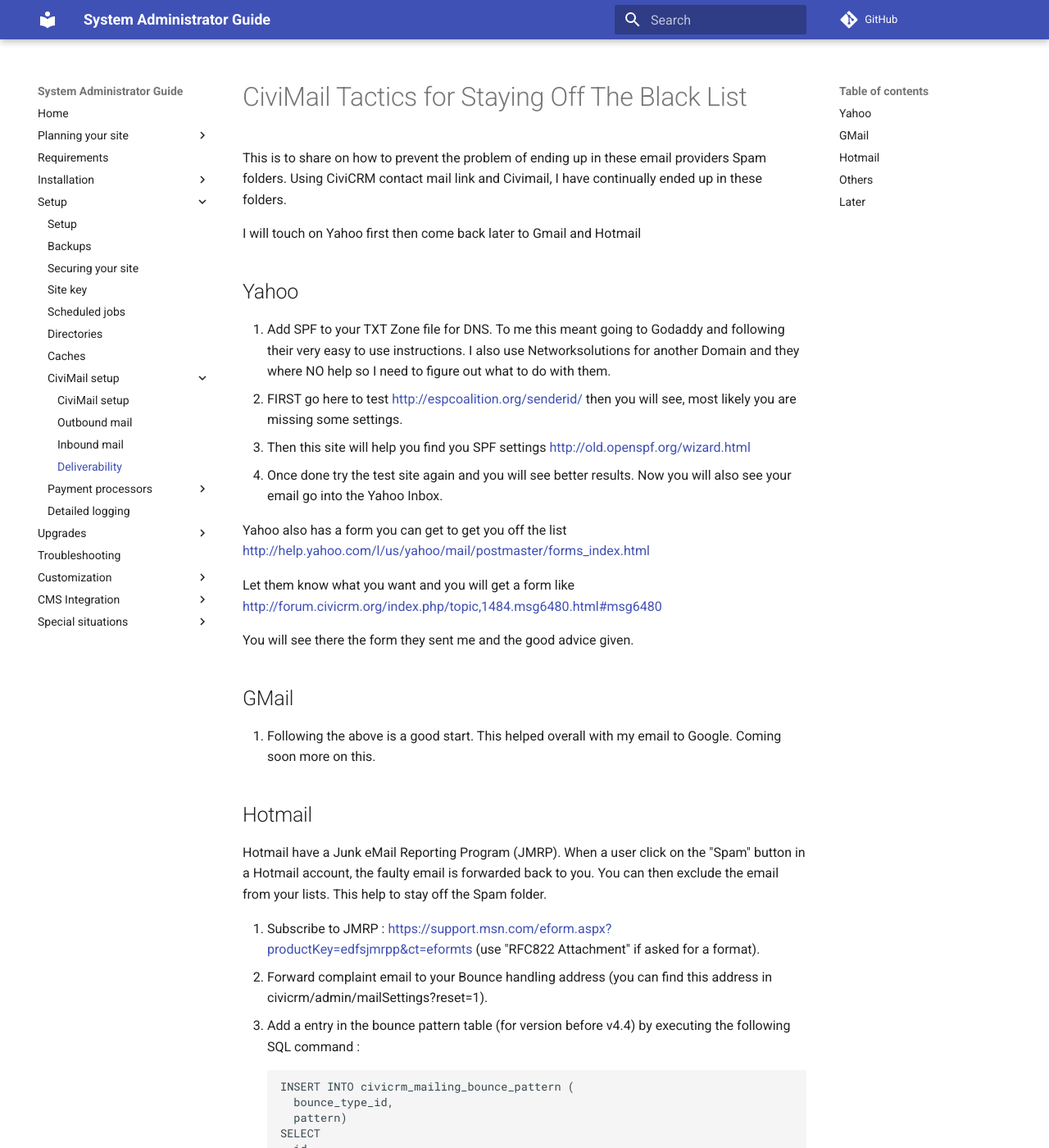
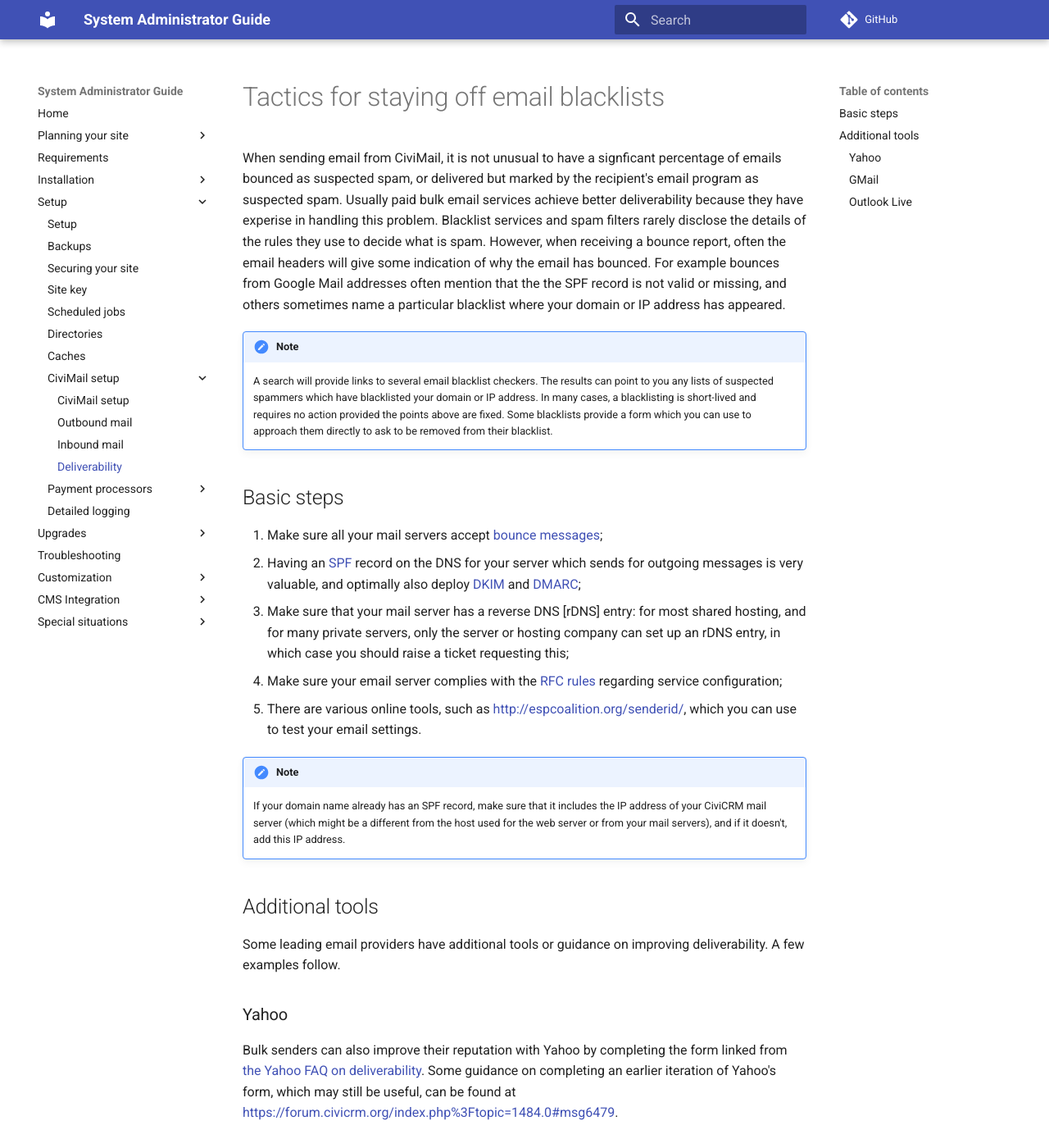
Before and after one commit to civicrm/civicrm-sysadmin-guide, an MkDocs documentation site: the page built from docs/setup/civimail/deliverability.md, in a window 1280 px wide and 1400 px high. Shown: the whole window at 82% size. Built offline with MkDocs 1.6.1 and Material for MkDocs 9.7.7, drawn with Linux system fonts in a browser that asks for light colours; comment, search, counter and statistics services are not loaded; old or Windows-style settings are respelled for this version of MkDocs; some of the changed text lies outside the part shown.

Commit message:
fix broken links, remove stale links (#132)
* fix broken links, remove stale links

Also tidy up the English style, and add some minor improvements and updates to the guidance given.

* Update deliverability.md

* Update index.md

* Update deliverability.md

* Update deliverability.md

````diff
--- a/docs/setup/civimail/deliverability.md
+++ b/docs/setup/civimail/deliverability.md
@@ -1,63 +1,42 @@
-# CiviMail Tactics for Staying Off The Black List
+# Tactics for staying off email blacklists
 
-This is to share on how to prevent the problem of ending up in these email providers Spam folders. Using CiviCRM contact mail link and Civimail, I have continually ended up in these folders.
+When sending email from CiviMail, it is not unusual to have a signficant percentage of emails bounced as suspected spam, or delivered but marked by the recipient's email program as suspected spam. Usually paid bulk email services achieve better deliverability because they have experise in handling this problem. Blacklist services and spam filters rarely disclose the details of the rules they use to decide what is spam. However, when receiving a bounce report, often the email headers will give some indication of why the email has bounced. For example bounces from Google Mail addresses often mention that the the SPF record is not valid or missing, and others sometimes name a particular blacklist where your domain or IP address has appeared.
 
-I will touch on Yahoo first then come back later to Gmail and Hotmail
+!!! note
+    A search will provide links to several email blacklist checkers. The results can point to you any lists of suspected spammers
+    which have blacklisted your domain or IP address. In many cases, a blacklisting is short-lived and requires no
+    action provided the points above are fixed. Some blacklists provide a form which you can use to approach them directly
+    to ask to be removed from their blacklist.
 
-## Yahoo
+## Basic steps
 
-1. Add SPF to your TXT Zone file for DNS. To me this meant going to Godaddy and following their very easy to use instructions. I also use Networksolutions for another Domain and they where NO help so I need to figure out what to do with them.
-1. FIRST go here to test [http://espcoalition.org/senderid/](http://espcoalition.org/senderid/) then you will see, most likely you are missing some settings.
-1. Then this site will help you find you SPF settings [http://old.openspf.org/wizard.html](http://old.openspf.org/wizard.html)
-1. Once done try the test site again and you will see better results. Now you will also see your email go into the Yahoo Inbox.
+1. Make sure all your mail servers accept [bounce messages](https://en.wikipedia.org/wiki/Bounce_message);
+1. Having an [SPF](http://www.openspf.org/) record on the DNS for your server which sends for outgoing messages is very valuable, and optimally also deploy [DKIM](http://www.dkim.org/) and [DMARC](https://dmarc.org/);
+1. Make sure that your mail server has a reverse DNS [rDNS] entry: for most shared hosting, and for many private servers, only the server or hosting company can set up an rDNS entry, in which case you should raise a ticket requesting this;
+1. Make sure your email server complies with the [RFC rules](https://en.wikipedia.org/wiki/Anti-spam_techniques#Strict_enforcement_of_RFC_standards) regarding service configuration;
+1. There are various online tools, such as [http://espcoalition.org/senderid/](http://espcoalition.org/senderid/), which you can use to test your email settings.
 
-Yahoo also has a form you can get to get you off the list [http://help.yahoo.com/l/us/yahoo/mail/postmaster/forms_index.html](http://help.yahoo.com/l/us/yahoo/mail/postmaster/forms_index.html)
+!!! note
+    If your domain name already has an SPF record, make sure that it includes the IP address of your
+    CiviCRM mail server (which might be a different from the host used for the web server or from your mail servers),
+    and if it doesn't, add this IP address.
 
-Let them know what you want and you will get a form like [http://forum.civicrm.org/index.php/topic,1484.msg6480.html#msg6480](http://forum.civicrm.org/index.php/topic,1484.msg6480.html#msg6480)
+## Additional tools
 
-You will see there the form they sent me and the good advice given.
+Some leading email providers have additional tools or guidance on improving deliverability. A few examples follow.
 
-## GMail
+### Yahoo
 
-1. Following the above is a good start. This helped overall with my email to Google.
- Coming soon more on this.
+Bulk senders can also improve their reputation with Yahoo by completing the form linked from  [the Yahoo FAQ on deliverability](https://help.yahoo.com/kb/postmaster/yahoo-mail-deliverability-faqs-sln24439.html). Some guidance on completing an earlier iteration of Yahoo's form, which may still be useful, can be found at [https://forum.civicrm.org/index.php%3Ftopic=1484.0#msg6479](https://forum.civicrm.org/index.php%3Ftopic=1484.0#msg6479).
 
-## Hotmail
+### GMail
 
-Hotmail have a Junk eMail Reporting Program (JMRP). When a user click on the "Spam" button in a Hotmail account, the faulty email is forwarded back to you. You can then exclude the email from your lists. This help to stay off the Spam folder.
+Google provides several pages of guidance on email deliverability to Google Mail addresses, for example [https://support.google.com/mail/answer/81126](https://support.google.com/mail/answer/81126).
 
-1. Subscribe to JMRP : [https://support.msn.com/eform.aspx?productKey=edfsjmrpp&ct=eformts](https://support.msn.com/eform.aspx?productKey=edfsjmrpp&ct=eformts) (use "RFC822 Attachment" if asked for a format).
-1. Forward complaint email to your Bounce handling address (you can find this address in civicrm/admin/mailSettings?reset=1).
-1. Add a entry in the bounce pattern table (for version before v4.4) by executing the following SQL command :
+### Outlook Live
 
-    ```sql
-    INSERT INTO civicrm_mailing_bounce_pattern (
-      bounce_type_id,
-      pattern)
-    SELECT
-      id,
-      "X-HmXmrOriginalRecipient"
-    FROM civicrm_mailing_bounce_type
-    WHERE name = "Spam";
-    ```
+MS Outlook Live mail (formerly also called Hotmail) have a Junk Mail Reporting Program (JMRP). When a user click on the "Spam" button in a Hotmail account or moves an item to their junk folder, a report is forwarded back to you. You can then exclude that recipient from your lists. This amy help your emails to maintain a good reputation with Microsoft's spam filter. Subscribe to JMRP by visiting [https://sendersupport.olc.protection.outlook.com/snds/JMRP.aspx](https://sendersupport.olc.protection.outlook.com/snds/JMRP.aspx) (requires a Microsoft login) and completing the form.
 
-This should suspend any reported emails. Be aware this is not an opt-out. If you want an opt-out, you could use a shell script and the API (with drush civicrm-api or via REST) to opt-out the user.
+Be aware this is not an opt-out. If you want to opt-out contacts who mark your emails as "Spam" or "Junk", you could use a shell script and the API (with drush civicrm-api or via REST) to opt-out contacts who have marked your email as spam.
 
-See also :
-
-* [http://www.microsoft.com/mscorp/safety/content/technologies/senderid/wizard/](http://www.microsoft.com/mscorp/safety/content/technologies/senderid/wizard/)
-* [http://mail.live.com/mail/services.aspx](http://mail.live.com/mail/services.aspx)
-
-## Others
-
-* [http://spf.pobox.com](http://spf.pobox.com)
-* [htp://spam.abuse.net/userhelp/howtocomplain.shtml](http://spam.abuse.net/userhelp/howtocomplain.shtml)
-* [http://www.openspf.org/](http://www.openspf.org/)
-* DKIM
-
-## Later
-
-1. Make sure all your mail servers accept mail from: delivery notifications (NDR)
-1. Make sure your DNS is properly set up and that you are complying with the RFC rules regarding service configuration;
-1. Deploy Domain Keys and SPF for outgoing messages;
-1. Make sure that your mail servers has a reverse DNS entry. Some servers will reject mail without a valid reverse entry specified
+See also [https://sendersupport.olc.protection.outlook.com/pm/services.aspx](https://sendersupport.olc.protection.outlook.com/pm/services.aspx).
````
Also changed, not shown: docs/setup/civimail/index.md (+0 -21 lines).
